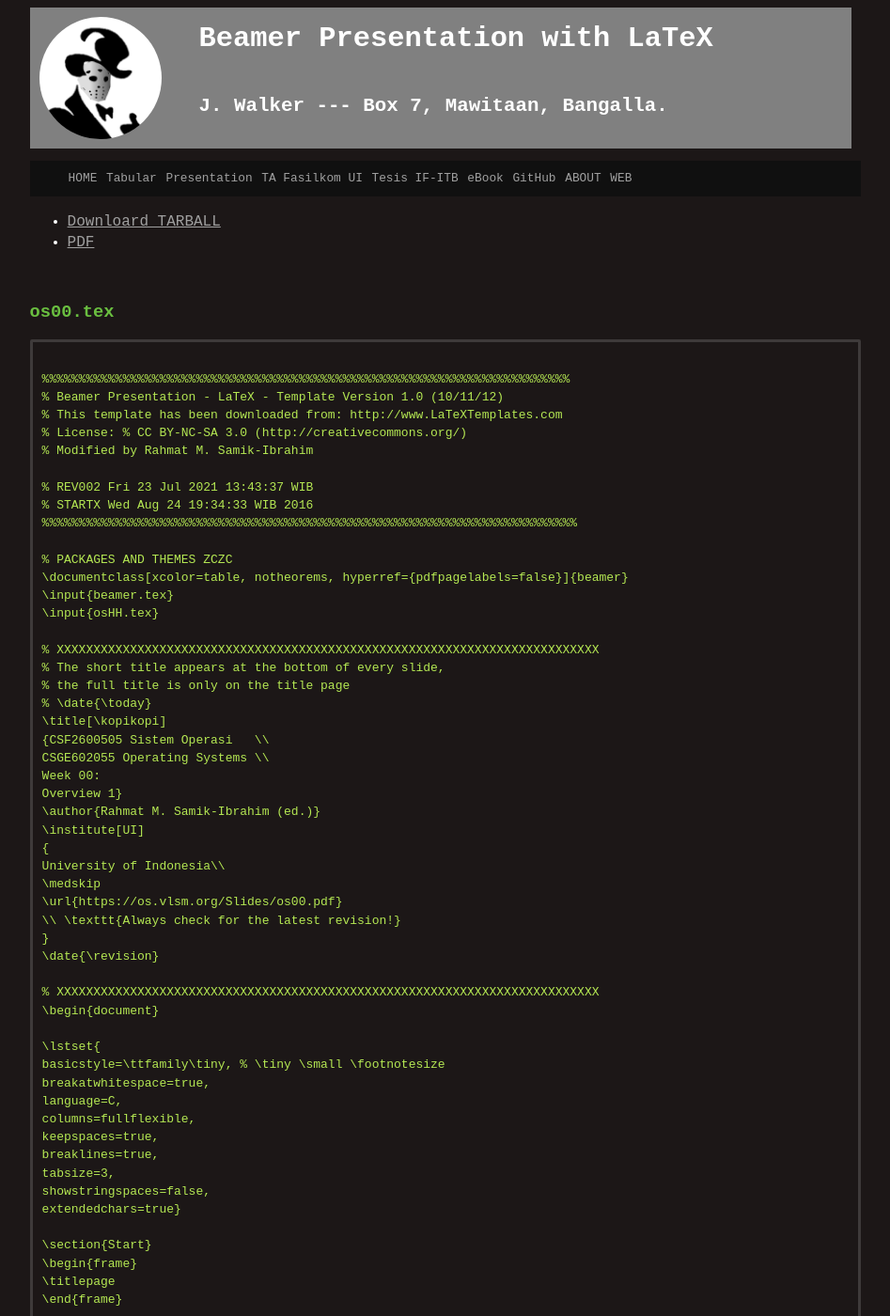
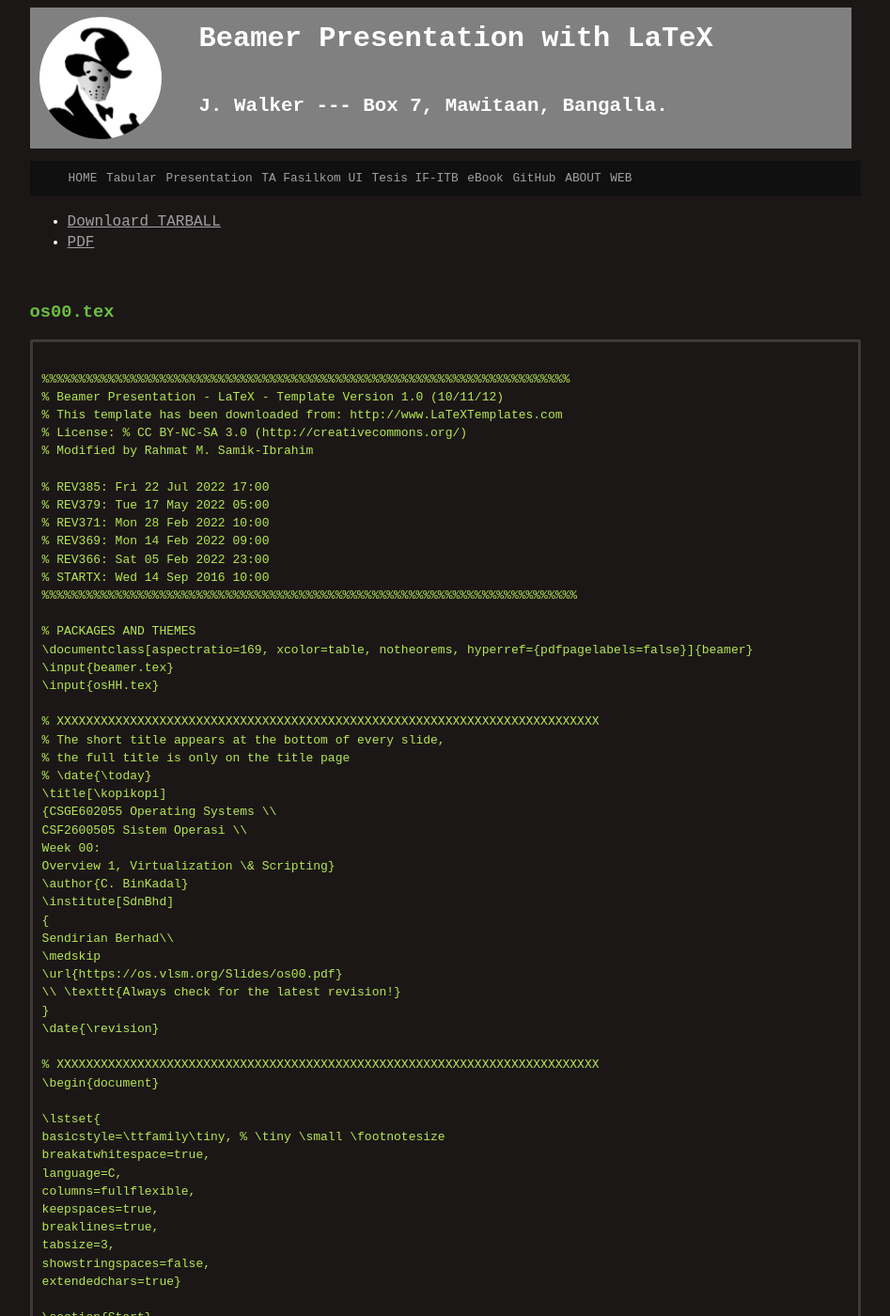
Before and after one commit to Belajar-Latex/latex, a Jekyll site: the page built from LaTeX02/LaTeX02.md, in a window 1280 px wide and 1400 px high. Shown: the whole window at 94% size, without its empty margins (166-1113 px from the left). Built offline with Jekyll 4.4.1, drawn with Linux system fonts in a browser that asks for light colours; some of the changed text lies outside the part shown.

Commit message:
modified:   LaTeX02/src/os00.tex LaTeX02/src/osHH.tex Makefile

```diff
--- a/Gemfile
+++ b/Gemfile
@@ -1,3 +1,4 @@
 source "https://rubygems.org/"
 gem 'jekyll-sitemap'
+gem 'faraday-retry'
 gem 'github-pages', group: :jekyll_plugins
--- a/LaTeX02/LaTeX02.md
+++ b/LaTeX02/LaTeX02.md
@@ -18,12 +18,16 @@ permalink: /LaTeX02/
 % License: % CC BY-NC-SA 3.0 (http://creativecommons.org/)
 % Modified by Rahmat M. Samik-Ibrahim
 
-% REV002 Fri 23 Jul 2021 13:43:37 WIB
-% STARTX Wed Aug 24 19:34:33 WIB 2016
+% REV385: Fri 22 Jul 2022 17:00
+% REV379: Tue 17 May 2022 05:00
+% REV371: Mon 28 Feb 2022 10:00
+% REV369: Mon 14 Feb 2022 09:00
+% REV366: Sat 05 Feb 2022 23:00
+% STARTX: Wed 14 Sep 2016 10:00
 %%%%%%%%%%%%%%%%%%%%%%%%%%%%%%%%%%%%%%%%%%%%%%%%%%%%%%%%%%%%%%%%%%%%%%%%%
 
-% PACKAGES AND THEMES ZCZC
-\documentclass[xcolor=table, notheorems, hyperref={pdfpagelabels=false}]{beamer}
+% PACKAGES AND THEMES
+\documentclass[aspectratio=169, xcolor=table, notheorems, hyperref={pdfpagelabels=false}]{beamer}
 \input{beamer.tex}
 \input{osHH.tex}
 
@@ -32,14 +36,14 @@ permalink: /LaTeX02/
 % the full title is only on the title page
 % \date{\today}
 \title[\kopikopi]
-{CSF2600505 Sistem Operasi   \\
-CSGE602055 Operating Systems \\
+{CSGE602055 Operating Systems \\
+CSF2600505 Sistem Operasi \\
 Week 00:
-Overview 1}
-\author{Rahmat M. Samik-Ibrahim (ed.)}
-\institute[UI]
+Overview 1, Virtualization \& Scripting}
+\author{C. BinKadal}
+\institute[SdnBhd]
 {
-University of Indonesia\\
+Sendirian Berhad\\
 \medskip
 \url{https://os.vlsm.org/Slides/os00.pdf}
 \\ \texttt{Always check for the latest revision!}
--- a/_config.yml
+++ b/_config.yml
@@ -1,6 +1,6 @@
 title:       "LaTeX"
-version:     "015c---05-Aug-2021"
-copyright:   "2021-2021"
+version:     "019---24-Jul-2022"
+copyright:   "2021-2022"
 description: >-
   This is a
   GitHub Page Template
```
Also changed, not shown: 9 other files.
